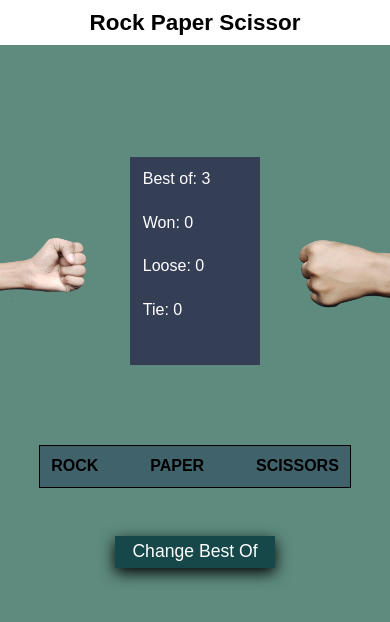
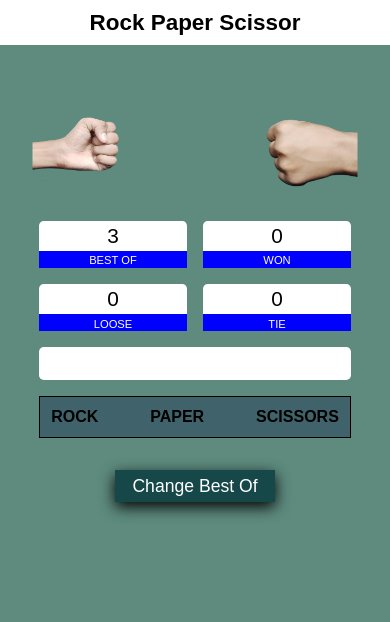
Before and after one commit to kapil125/rps, a plain HTML site: page index.html in a window 390 px wide. Drawn offline with Linux system fonts and the light colour scheme.

Commit message:
Add files via upload
Hmm. lil change

```diff
--- a/index.html
+++ b/index.html
@@ -11,18 +11,32 @@
       <h3>Rock Paper Scissor</h3>
     </div>
     <div class="container">
-      <div class="computer-section">
-          <img src="images/crock.png" alt="" id="comp-img">
+      <div class="computer-section one">
+        <img src="images/crock.png" alt="" id="comp-img" />
       </div>
-      <div class="score-details">
-        <p>Best of:<span id="best"> 3</span></p>
-        <p>Won:<span id="won"> 0</span></p>
-        <p>Loose:<span id="loose"> 0</span></p>
-        <p>Tie:<span id="tie"> 0</span></p>
-        <h3 id="result"></h3>
+      <div class="score-details two">
+        <div class="bestof-holder">
+          <span id="best"> 3</span>
+          <p>BEST OF</p>
+        </div>
+        <div class="won-holder">
+          <span id="won"> 0</span>
+          <p>WON</p>
+        </div>
+        <div class="loose-holder">
+          <span id="loose"> 0</span>
+          <p>LOOSE</p>
+        </div>
+        <div class="tie-holder">
+          <span id="tie"> 0</span>
+          <p>TIE</p>
+        </div>
+        <div class="result-holder">
+          <h3 id="result"></h3>
+        </div>
       </div>
-      <div class="player-section">
-          <img src="images/prock.png" alt="" id="plyr-img">
+      <div class="player-section three">
+        <img src="images/prock.png" alt="" id="plyr-img" />
       </div>
     </div>
     <div class="selection">
@@ -39,8 +53,9 @@
       </div>
     </div>
     <div class="bestof">
-        <div class="button-holder"><button id="bestof">Change Best Of</button>
-        </div>
+      <div class="button-holder">
+        <button id="bestof">Change Best Of</button>
+      </div>
     </div>
   </body>
 </html>
--- a/style.css
+++ b/style.css
@@ -20,7 +20,7 @@ background: #5e8b7e;
 
 .container{
     width: 80%;
-    margin: 7rem auto 0 auto;
+    margin: 4rem auto 0 auto;
     display: flex;
 }
 .computer-section,.player-section,.score-details{
@@ -28,32 +28,53 @@ background: #5e8b7e;
 }
 
 .score-details{
-    background: #343f56;
+    /* background: #343f56; */
+    display: grid;
+    grid-gap: 1rem;
+    grid-template-areas:
+    "one two"
+    "three four"
+    "five"
+    ;
+    grid-template-columns: 1fr 1fr;
+    grid-template-rows: 1fr 1fr .5fr;
+}
+.score-details > div{
+    background: white;
+    border-radius: .3rem;
+    color: black;
+    display: grid;
+    height: 100%;
+    grid-template-rows: 65% 35%;
+    text-align: center;
+}
+.score-details p{
+    background: blue;
+}
+.score-details span{
     display: flex;
-    flex-direction: column;
+    justify-content: center;
+    align-items: center;
+    font-size: 3rem;
+}
+.result-holder{
+    width: 100%;
+    grid-column: 1/3;
 }
 .score-details p{
     padding: .8rem;
     color: white;
 }
 
-
-/* .one{
-    height: 14rem;
-    width: 100%;
-    background: brown;
-} */
-
 #result{
     text-align: center;
-    padding-top: 1rem;
+    padding-top: .5rem;
     font-size: 2rem;
-    filter: drop-shadow(.1rem .1rem .2rem cyan)
 }
 /*---------Selection Container----------------*/
 
 .selection{
-    margin-top: 5rem;
+    margin-top: 3rem;
 }
 .selection-container{
     display: flex;
@@ -77,7 +98,7 @@ padding: .7rem;
 }
 .bestof{
     width: 100%;
-    padding: 3rem;
+    padding: 2rem;
 }
 .button-holder{
     width: 10rem;
@@ -111,19 +132,57 @@ button:hover{
     }
     .container{
         width: 100%;
-        height: 13rem;
+        margin-top: 1rem;
+        /* height: 13rem; */
+        display: grid;
+        grid-template-areas:
+        "one three"
+        "two two";
+        grid-template-rows: 1fr 1fr;
+    }
+    .score-details{grid-area: two;}
+    .score-details{
+        margin: auto auto;
+        width: 80%;
+        display: grid;
+        grid-template-rows: 1fr 1fr .7fr;
+        justify-content: center;
+    }
+    .score-details > div{
+        display: grid;
+        height: 100%;
+        grid-template-rows: 65% 35% ;
+        text-align: center;
+    }
+    .score-details span{
+        font-size: 1.3rem;
+    }
+    .score-details p{
+        padding: .2rem 0 .5rem 0;
+        font-size: .7rem;
     }
     #result{
-        font-size: 1.2rem;
-        padding-top: 0rem;
+        font-size: 1rem;
+        /* padding-top: 0rem; */
     }
     button:hover{
         transform: translateY(0);
     }
     .container{
         width: 100%;
+        height: 100%;
     }
     .player-section,.computer-section{
         margin: auto auto;
     }
+    #comp-img,#plyr-img{
+        transform: scale(2);
+    }
+
+    .selection{
+        margin: 1rem 0;
+    }
+    .bestof{
+        padding: 1rem;
+    }
 }
```
